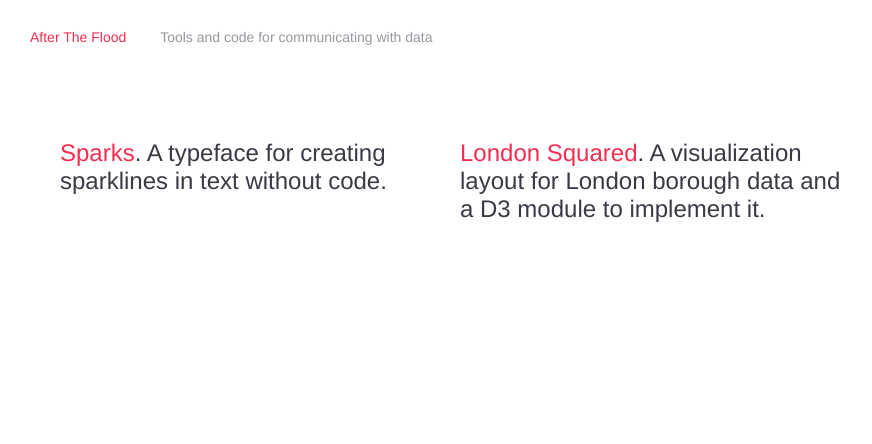
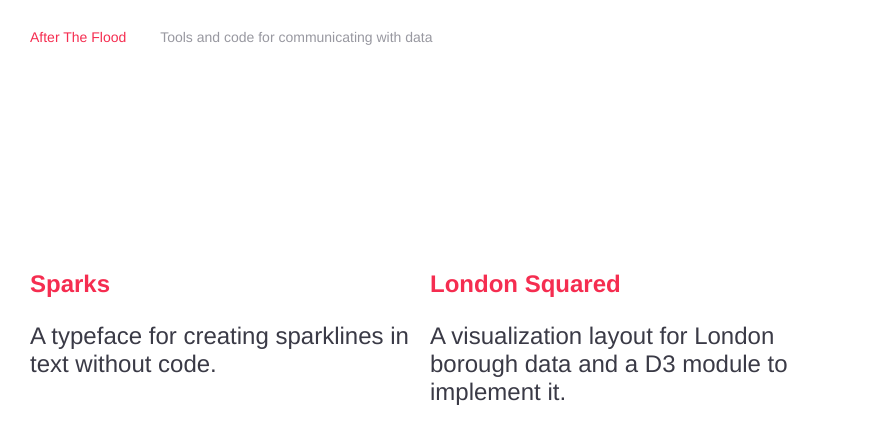
Before and after one commit to aftertheflood/aftertheflood.github.io, a Jekyll site: the page built from README.md, in a window 1280 px wide, cut to the strip 0-578 px from the top of the page. Shown: the top 444 px of the strip, without its empty margins (0-872 px from the left). Built offline with Jekyll 4.4.1, drawn with Linux system fonts in a browser that asks for light colours; some web fonts are replaced; our own code applies the rules of GitHub Pages for plain Markdown files.

Commit message:
update layout etc

```diff
--- a/README.md
+++ b/README.md
@@ -1,10 +1,12 @@
 <div>
+  <h2><a href="https://github.com/aftertheflood/sparks">Sparks</a></h2>
   <p>
-    <a href="https://github.com/aftertheflood/sparks">Sparks</a>. A typeface for creating sparklines in text without code.
+    A typeface for creating sparklines in text without code.
   </p>
 </div>
 <div>
+  <h2><a href="https://github.com/aftertheflood/londonsquared">London Squared</a></h2>
   <p>
-  <a href="https://github.com/aftertheflood/londonsquared">London Squared</a>. A visualization layout for London borough data and a D3 module to implement it.
+  A visualization layout for London borough data and a D3 module to implement it.
   </p>
 </div>
--- a/_layouts/default.html
+++ b/_layouts/default.html
@@ -6,6 +6,7 @@
     <title>After The Flood</title>
   </head>
   <body>
+    <div class="page">
       <header>
         <h1><span class="highlight">{{ site.name }}</span> <span class="secondary">{{ site.description }}</span></h1>
       </header>
@@ -19,5 +20,6 @@
           <br>Registered in England and Wales as After the flood Limited. 7792366
         </p>
       </footer>
+    </div>
   </body>
 </html>
--- a/assets/css/layout.css
+++ b/assets/css/layout.css
@@ -4,6 +4,12 @@
 body {
   margin: 0px;
   padding: 0px;
+}
+.page{
+  display: grid;
+  grid-template-columns: 1fr;
+  grid-template-rows: auto auto auto;
+  min-height: 100vh;
 }
 
 header {
@@ -12,10 +18,11 @@
 }
 
 .content{
-  margin:30px;
+  padding: 30px;
+  display: grid;
 }
 
-@media only screen and (min-width: 500px) {
+@media only screen and (min-width: 960px) {
   .content{
     max-width: 850px;
     padding-left: 30px;
@@ -28,14 +35,12 @@
 
 footer {
   padding: 30px;
-  padding-bottom: 100px;
+  padding-bottom: 30px;
   width: 100%;
   background-image: url("https://aftertheflood.com/wp-content/uploads/2017/12/atf-logo-clipped-footer.png");
   background-size: 100%;
-  background-color: #3a3a46;
+  background-color: rgb(30, 30, 36);
   background-repeat: no-repeat;
   background-position: center bottom;
   color: #FFFFFF;
-  position: absolute;
-  bottom: 0;
 }
--- a/assets/css/type.css
+++ b/assets/css/type.css
@@ -319,17 +319,9 @@
 }
 
 /* page elements */
-a {
+a, a:visited, a:hover {
   color: rgb(245, 45, 80);
-  text-decoration-line: none;
-}
-
-a:visited{
-  color: rgb(245, 45, 80);
-}
-
-a:hover{
-  color: rgb(245, 45, 80);
+  text-decoration: none;
 }
 
 body {
@@ -359,3 +351,7 @@
   font-size: 24px;
   font-family: Graphik, Helvetica, Arial, sans-serif;
 }
+
+footer p{
+  font-size: 14px;
+}
```
Lines whose indentation alone changed are shown as unchanged.
